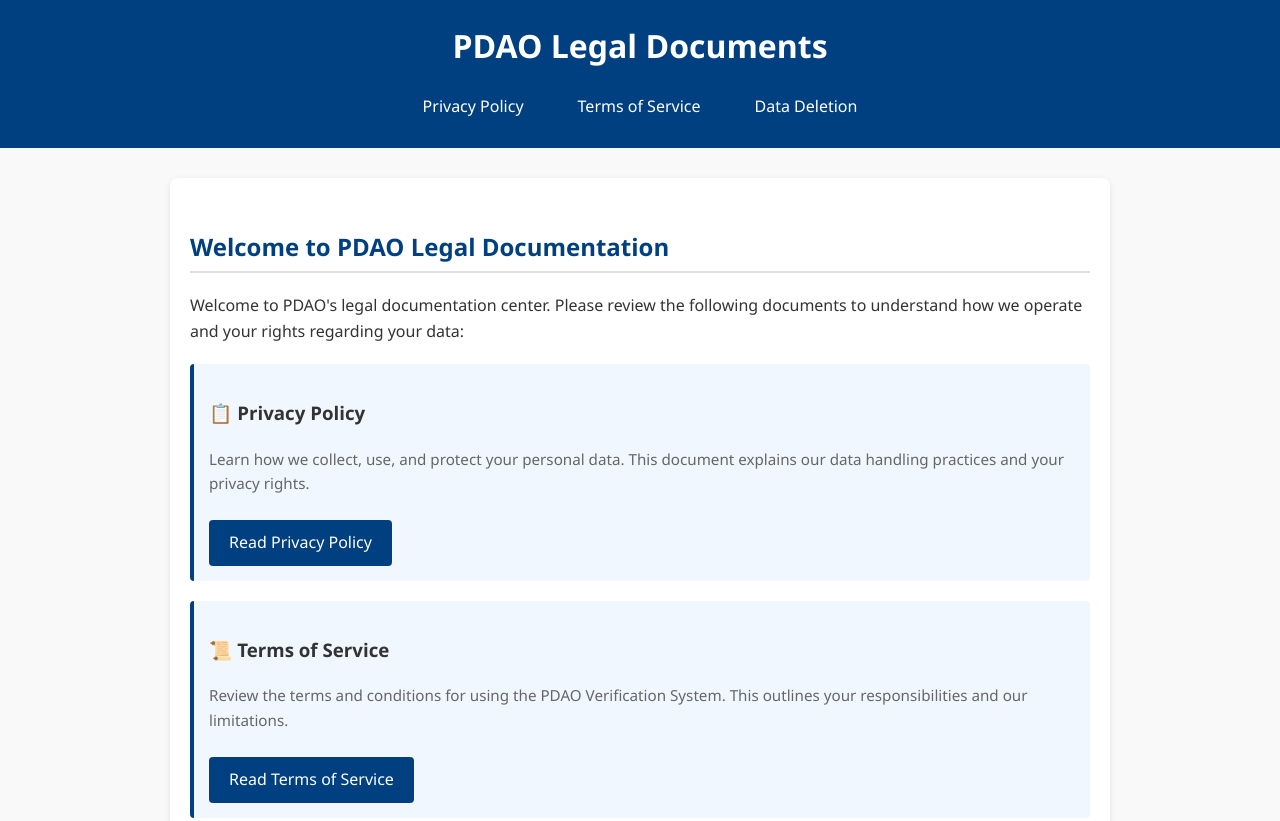
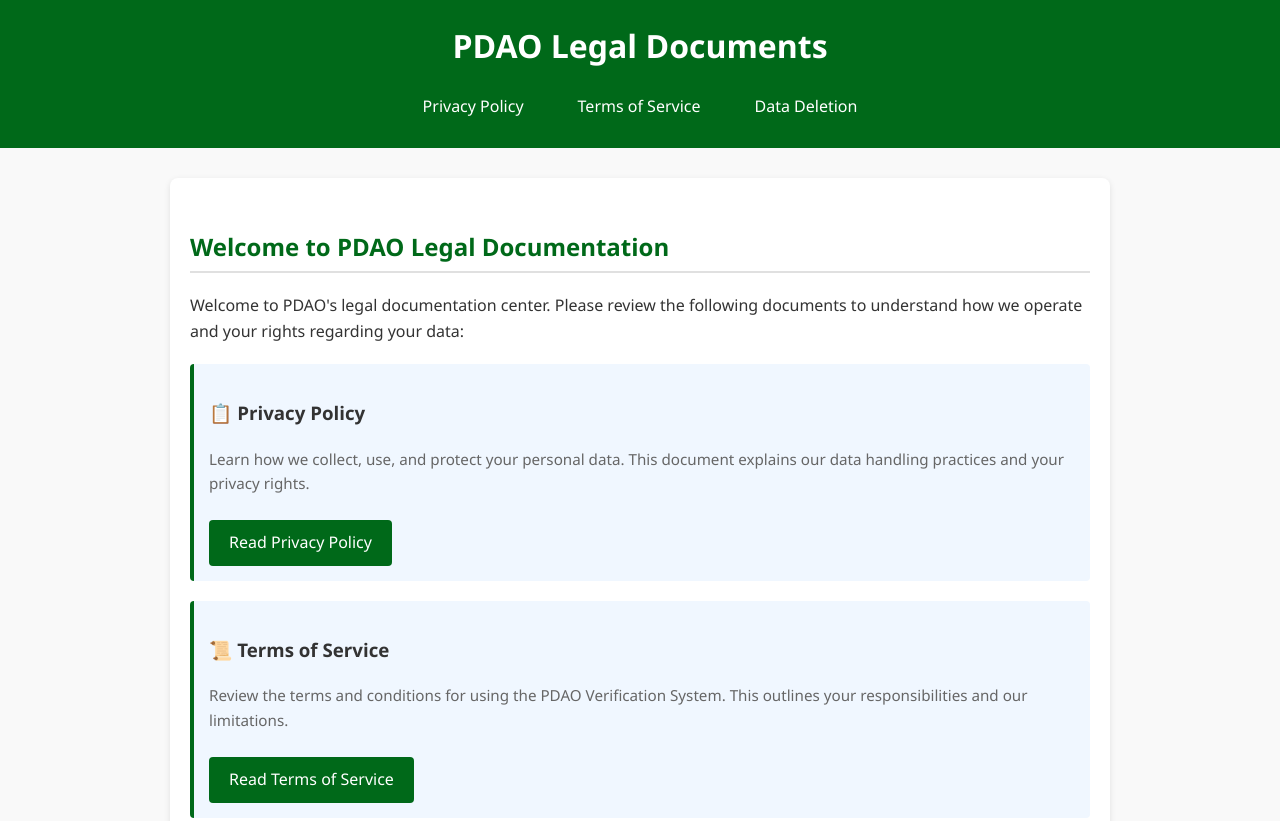
Before and after one commit to poljm-dotcom/pdao-legal, a plain HTML site: page index.html in a window 1280 px wide. Shown: the top 821 px of the page. Drawn offline with Linux system fonts and the light colour scheme.

Commit message:
Change header color to green (#006919) and update all blue elements to match

```diff
--- a/index.html
+++ b/index.html
@@ -14,7 +14,7 @@
       line-height: 1.6;
     }
     header {
-      background: #004080;
+      background: #006919;
       color: #fff;
       padding: 20px;
       text-align: center;
@@ -55,7 +55,7 @@
       box-shadow: 0 2px 6px rgba(0,0,0,0.1);
     }
     h2 {
-      color: #004080;
+      color: #006919;
       border-bottom: 2px solid #e0e0e0;
       padding-bottom: 5px;
       margin-top: 30px;
@@ -69,13 +69,13 @@
       margin: 20px 0;
       padding: 15px;
       background: #f0f7ff;
-      border-left: 4px solid #004080;
+      border-left: 4px solid #006919;
       border-radius: 4px;
     }
     .document-list a {
       display: inline-block;
       padding: 10px 20px;
-      background: #004080;
+      background: #006919;
       color: #fff;
       text-decoration: none;
       border-radius: 4px;
@@ -83,7 +83,7 @@
       transition: background-color 0.3s ease;
     }
     .document-list a:hover {
-      background: #003060;
+      background: #005111;
       text-decoration: none;
     }
     .description {
```
Also changed, not shown: data-deletion.html (+3 -3 lines), privacy-policy.html (+3 -3 lines), terms-of-service.html (+3 -3 lines).
